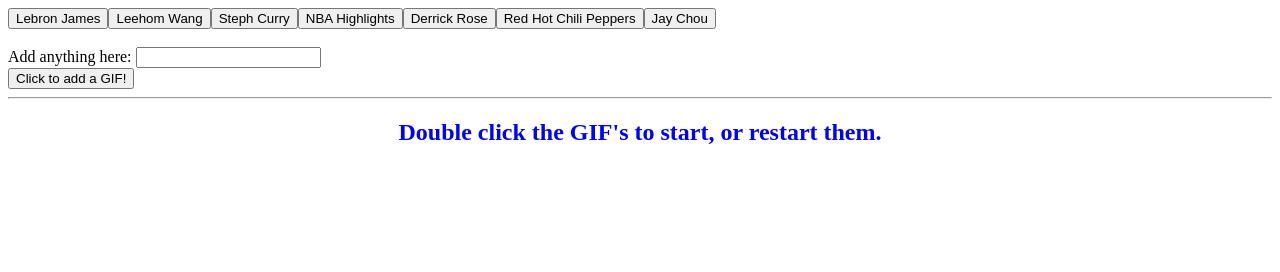
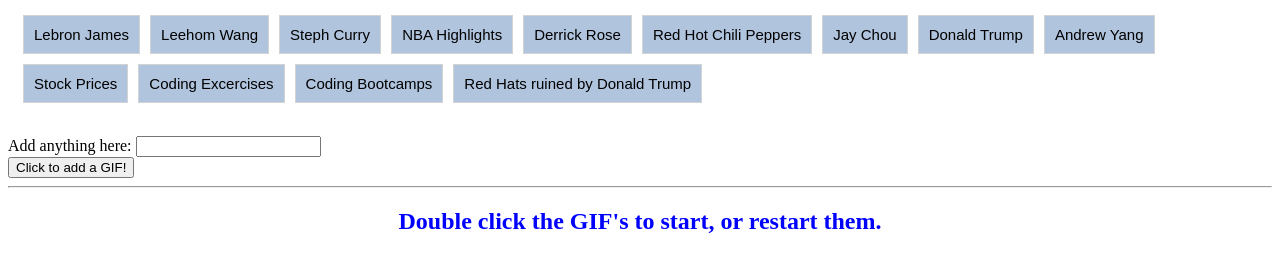
Before and after one commit to leonlin310/GIPHY-assignment-Leon, a plain HTML site: page index.html in a window 1280 px wide. Drawn offline with nearby package versions, Linux system fonts and the light colour scheme.

Commit message:
stying finished

```diff
--- a/assets/giphy.js
+++ b/assets/giphy.js
@@ -3,7 +3,7 @@
 // var queryURL;
 
 //DONE: Create an array of strings, save it to a variable called topics
-var topics = ["Lebron James", "Leehom Wang", "Steph Curry", "NBA Highlights", "Derrick Rose", "Red Hot Chili Peppers", "Jay Chou"];
+var topics = ["Lebron James", "Leehom Wang", "Steph Curry", "NBA Highlights", "Derrick Rose", "Red Hot Chili Peppers", "Jay Chou", "Donald Trump", "Andrew Yang", "Stock Prices", "Coding Excercises", "Coding Bootcamps", "Red Hats ruined by Donald Trump"];
 
 
 function displayEverything() {
@@ -30,7 +30,7 @@ function displayEverything() {
             //DONE: create an image variable then have it create an img tag and give it a src attribute of the response data for url
             // var imageTag = $("<img>").attr("src", response.data[i].images.original.url);
             //TODO: Create an image variable, create an image tag, give it a source attribute for still. then give it .attr of data-still with the paused gif url. then give it another attribute of data-animate with the working gif.Give it an attribute "data-state" and make it equal still.  Give it a class "gifclick" then attach event listener
-            var imageTag = $("<img>").attr("src", response.data[i].images.original_still.url).attr("data-still",response.data[i].images.original_still.url).attr("data-animate", response.data[i].images.original.url).attr("data-state", "still").addClass("gifclick")
+            var imageTag = $("<img>").attr("src", response.data[i].images.original_still.url).attr("data-still",response.data[i].images.original_still.url).attr("data-animate", response.data[i].images.original.url).attr("data-state", "still").addClass("gifclick").attr("alt", "@ DENNIS & MELISSA. BLAME GIPHY FOR THE IMAGE NOT SHOWING UP!")
             //DONE: append the gifDiv and image variable to the #gifs-here ID
             $("#gifs-here").prepend(gifDiv, imageTag, titleGif, ratingGif);
             //DONE: set a variable for Title
--- a/assets/styles.css
+++ b/assets/styles.css
@@ -2,6 +2,8 @@ img {
     display: block;
     margin-left: auto;
     margin-right: auto;
+    height: 200px;
+    width: auto;
 
   }
 
@@ -12,3 +14,19 @@ img {
   #instructions {
     color: blue;
   }
+
+  .buttons-div {
+    display: flex;
+    margin: 10px;
+    justify-content: flex-start;
+    flex-wrap: wrap
+
+  }
+
+  .gif-btn {
+    padding: 10px;
+    border: 1px solid lightgrey;
+    margin: 5px;
+    font-size: 15px;
+    background-color: lightsteelblue;
+  }
```
